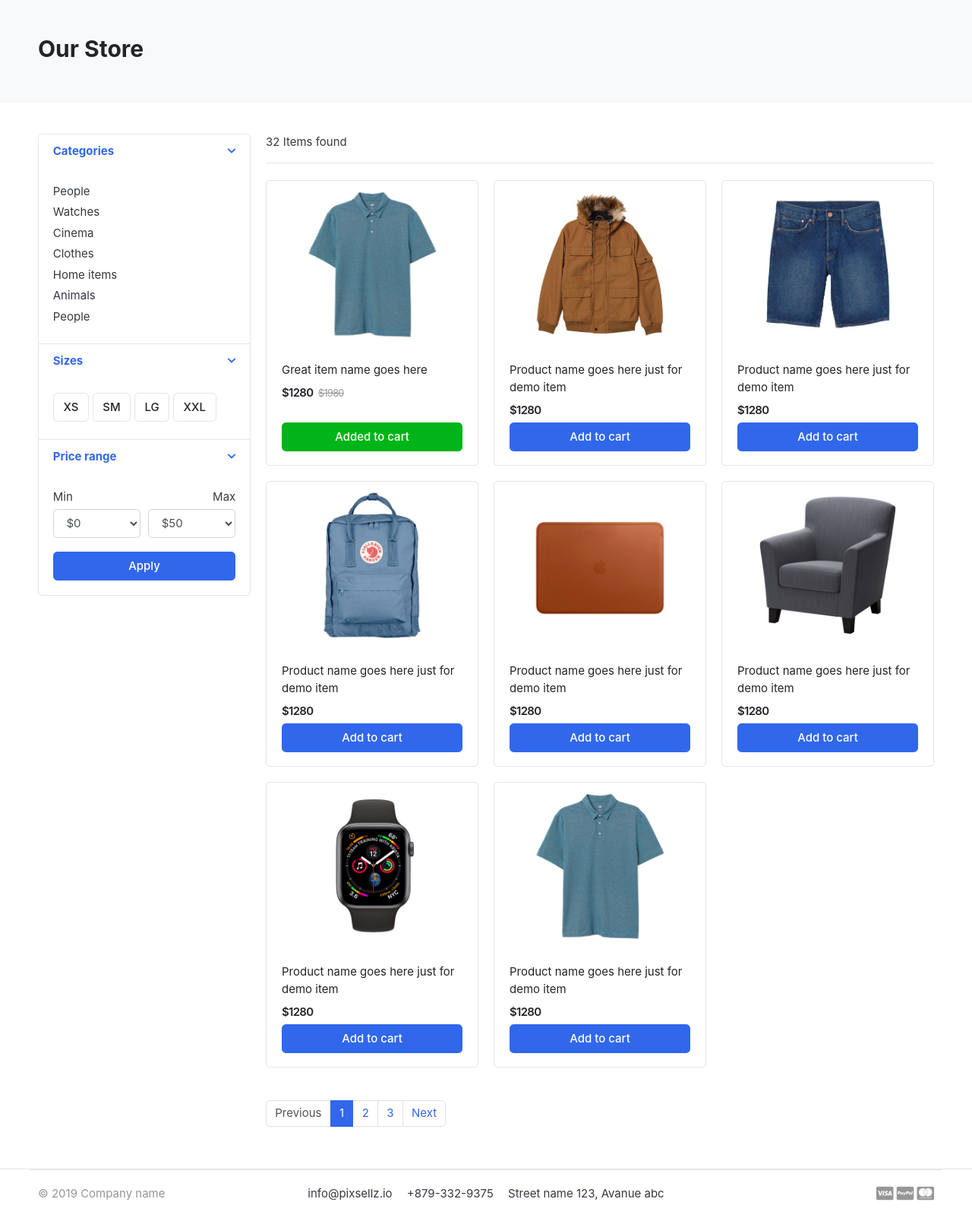
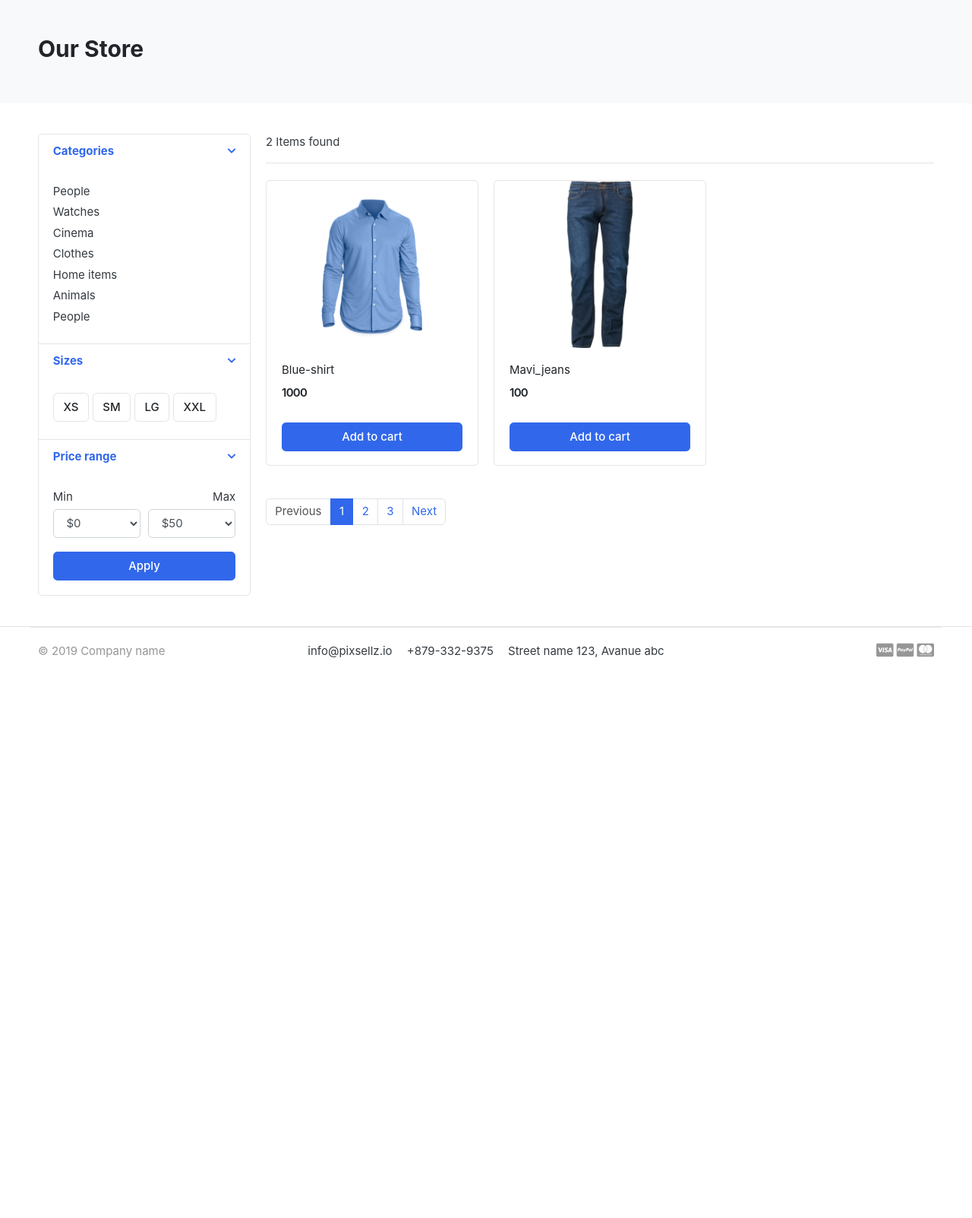
Before and after one commit to mechanovkirill/EcommerceDjangoProject, a Django app: page /store/ in a window 1280 px wide. Shown: the part 118-1721 px from the top of the page at 76% size. After the commit the page ends 984 px from the top, so only its background shows below. Run offline with Django 4.2, Linux system fonts and the light colour scheme; data comes from the database, SQL or seed files in the repository; both versions use the stored data as it was after the commit; some libraries are stand-ins or nearby versions; some web fonts are replaced.

Commit message:
For sotre add new

```diff
--- a/Ecommerce/store/models.py
+++ b/Ecommerce/store/models.py
@@ -15,5 +15,6 @@ class Product(models.Model):
     create_date = models.DateTimeField(auto_now_add=True)
     modified_date = models.DateTimeField(auto_now=True)
 
+
     def __str__(self):
         return self.product_name
--- a/Ecommerce/store/urls.py
+++ b/Ecommerce/store/urls.py
@@ -4,4 +4,6 @@ from .views import store_view
 app_name = 'store'
 urlpatterns = [
     path('', store_view, name='store-view'),
+    # store/models/Product/slug
+    path('<slug:category_slug>/', store_view, name='products_by_category'),
 ]
--- a/Ecommerce/store/views.py
+++ b/Ecommerce/store/views.py
@@ -1,5 +1,26 @@
-from django.shortcuts import render
+from django.shortcuts import render, get_object_or_404
+from .models import Product
+from category.models import Category
+
 
 # Create your views here.
-def store_view(request):
-    return render(request, 'store/store.html')
+def store_view(request, category_slug=None):
+    categorys = None
+    products = None
+
+    # store/models/Product/slug
+    if category_slug != None:
+        categorys = get_object_or_404(Category, slug=category_slug)
+        products = Product.objects.filter(category=categorys, is_available=True)
+        products_count = products.count()
+    else:
+        products = Product.objects.all().order_by('product_name').filter(is_available=True)
+        products_count = products.count()
+
+    context = {
+        'products': products,
+        'products_count': products_count
+
+    }
+
+    return render(request, 'store/store.html', context=context)
--- a/Ecommerce/templates/store/store.html
+++ b/Ecommerce/templates/store/store.html
@@ -124,157 +124,32 @@
 
 <header class="border-bottom mb-4 pb-3">
 		<div class="form-inline">
-			<span class="mr-md-auto">32 Items found </span>
+			<span class="mr-md-auto">{{ products_count }} Items found </span>
 
 		</div>
 </header><!-- sect-heading -->
 
 <div class="row">
+    {% for product in products %}
 	<div class="col-md-4">
 		<figure class="card card-product-grid">
 			<div class="img-wrap">
 
-				<img src="images/items/1.jpg">
+				<img src="{{ product.images.url }}">
 
 			</div> <!-- img-wrap.// -->
 			<figcaption class="info-wrap">
 				<div class="fix-height">
-					<a href="./product-detail.html" class="title">Great item name goes here</a>
+					<a href="./product-detail.html" class="title">{{ product.product_name }}</a>
 					<div class="price-wrap mt-2">
-						<span class="price">$1280</span>
-						<del class="price-old">$1980</del>
-					</div> <!-- price-wrap.// -->
-				</div>
-				<a href="#" class="btn btn-block btn-success">Added to cart </a>
-			</figcaption>
-		</figure>
-	</div> <!-- col.// -->
-
-	<div class="col-md-4">
-		<figure class="card card-product-grid">
-			<div class="img-wrap">
-				<img src="images/items/2.jpg">
-
-			</div> <!-- img-wrap.// -->
-			<figcaption class="info-wrap">
-				<div class="fix-height">
-					<a href="./product-detail.html" class="title">Product name goes here just for demo item</a>
-					<div class="price-wrap mt-2">
-						<span class="price">$1280</span>
+						<span class="price">{{ product.price }}</span>
 					</div> <!-- price-wrap.// -->
 				</div>
 				<a href="#" class="btn btn-block btn-primary">Add to cart </a>
 			</figcaption>
 		</figure>
 	</div> <!-- col.// -->
-
-	<div class="col-md-4">
-		<figure class="card card-product-grid">
-			<div class="img-wrap">
-				<img src="images/items/3.jpg">
-
-			</div> <!-- img-wrap.// -->
-			<figcaption class="info-wrap">
-				<div class="fix-height">
-					<a href="./product-detail.html" class="title">Product name goes here just for demo item</a>
-					<div class="price-wrap mt-2">
-						<span class="price">$1280</span>
-					</div> <!-- price-wrap.// -->
-				</div>
-				<a href="#" class="btn btn-block btn-primary">Add to cart </a>
-			</figcaption>
-		</figure>
-	</div> <!-- col.// -->
-
-	<div class="col-md-4">
-		<figure class="card card-product-grid">
-			<div class="img-wrap">
-				<img src="images/items/4.jpg">
-
-			</div> <!-- img-wrap.// -->
-			<figcaption class="info-wrap">
-				<div class="fix-height">
-					<a href="./product-detail.html" class="title">Product name goes here just for demo item</a>
-					<div class="price-wrap mt-2">
-						<span class="price">$1280</span>
-					</div> <!-- price-wrap.// -->
-				</div>
-				<a href="#" class="btn btn-block btn-primary">Add to cart </a>
-			</figcaption>
-		</figure>
-	</div> <!-- col.// -->
-
-	<div class="col-md-4">
-		<figure class="card card-product-grid">
-			<div class="img-wrap">
-				<img src="images/items/5.jpg">
-
-			</div> <!-- img-wrap.// -->
-			<figcaption class="info-wrap">
-				<div class="fix-height">
-					<a href="./product-detail.html" class="title">Product name goes here just for demo item</a>
-					<div class="price-wrap mt-2">
-						<span class="price">$1280</span>
-					</div> <!-- price-wrap.// -->
-				</div>
-				<a href="#" class="btn btn-block btn-primary">Add to cart </a>
-			</figcaption>
-		</figure>
-	</div> <!-- col.// -->
-
-	<div class="col-md-4">
-		<figure class="card card-product-grid">
-			<div class="img-wrap">
-				<img src="images/items/6.jpg">
-
-			</div> <!-- img-wrap.// -->
-			<figcaption class="info-wrap">
-				<div class="fix-height">
-					<a href="./product-detail.html" class="title">Product name goes here just for demo item</a>
-					<div class="price-wrap mt-2">
-						<span class="price">$1280</span>
-					</div> <!-- price-wrap.// -->
-				</div>
-				<a href="#" class="btn btn-block btn-primary">Add to cart </a>
-			</figcaption>
-		</figure>
-	</div> <!-- col.// -->
-
-	<div class="col-md-4">
-		<figure class="card card-product-grid">
-			<div class="img-wrap">
-				<img src="images/items/7.jpg">
-
-			</div> <!-- img-wrap.// -->
-			<figcaption class="info-wrap">
-				<div class="fix-height">
-					<a href="./product-detail.html" class="title">Product name goes here just for demo item</a>
-					<div class="price-wrap mt-2">
-						<span class="price">$1280</span>
-					</div> <!-- price-wrap.// -->
-				</div>
-				<a href="#" class="btn btn-block btn-primary">Add to cart </a>
-			</figcaption>
-		</figure>
-	</div> <!-- col.// -->
-
-	<div class="col-md-4">
-		<figure class="card card-product-grid">
-			<div class="img-wrap">
-				<img src="images/items/1.jpg">
-
-			</div> <!-- img-wrap.// -->
-			<figcaption class="info-wrap">
-				<div class="fix-height">
-					<a href="./product-detail.html" class="title">Product name goes here just for demo item</a>
-					<div class="price-wrap mt-2">
-						<span class="price">$1280</span>
-					</div> <!-- price-wrap.// -->
-				</div>
-				<a href="#" class="btn btn-block btn-primary">Add to cart </a>
-			</figcaption>
-		</figure>
-	</div> <!-- col.// -->
+    {% endfor %}
 </div> <!-- row end.// -->
 
 
```
Also changed, not shown: Ecommerce/db.sqlite3, Ecommerce/media/photos/products/Mavi_jeans.jpg (added).
